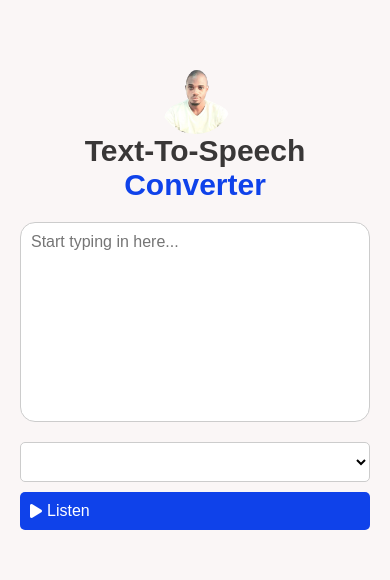
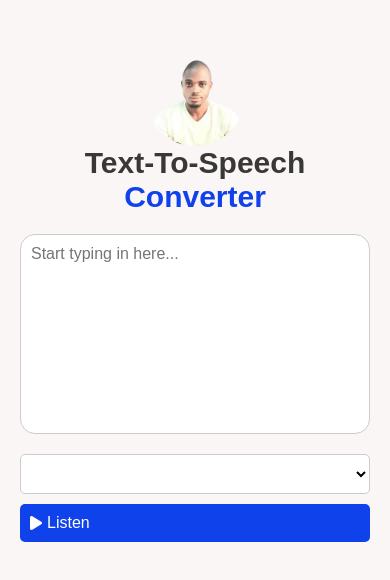
Before and after one commit to Mayweather01/text_to_speech, a plain HTML site: page index.html in a window 390 px wide. Shown: the part 128-708 px from the top of the page. Drawn offline with Linux system fonts and the light colour scheme.

Commit message:
Text to speech

```diff
--- a/styles.css
+++ b/styles.css
@@ -110,8 +110,8 @@ button {
     }
 
     img {
-        width: 75px;
-        border-radius: 50px;
+        width: 100px;
+        border-radius: 50%;
     }
 
     textarea {
```
